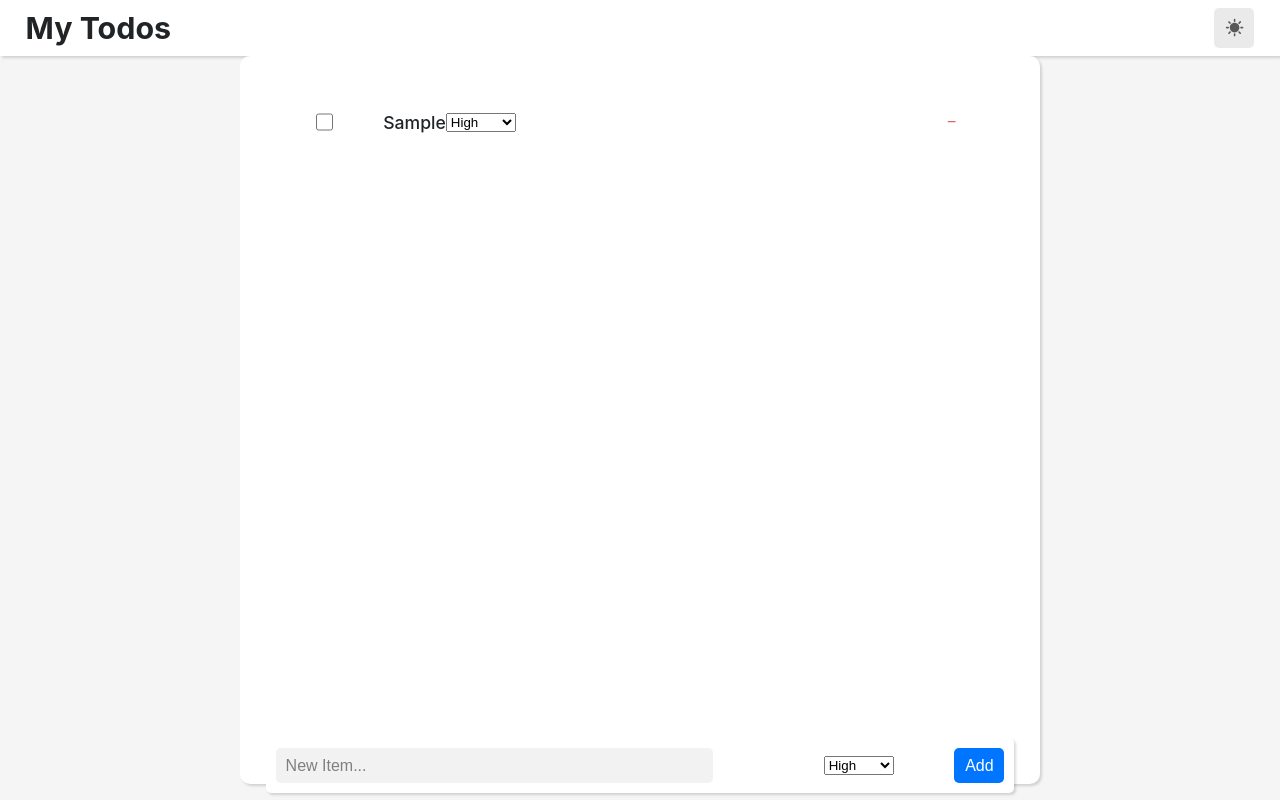
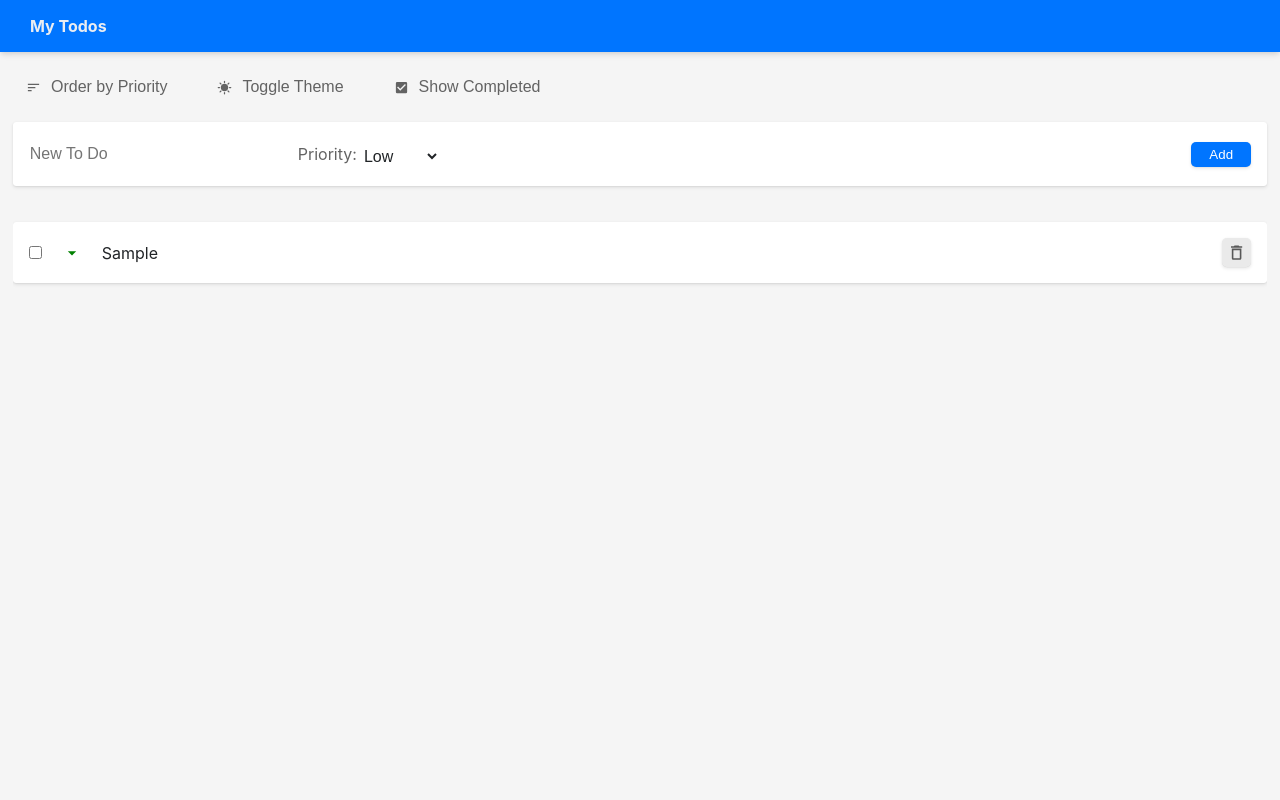
Before and after one commit to A00476611/pwa, a React (Create React App) app: page / in a window 1280 px wide. Both pictures are taken after typing "Sample" into the empty fields and a click on the button "Add". Built offline with nearby package versions, Linux system fonts and the light colour scheme; the HTML template or start-up script is replaced by a standard one.

Commit message:
Adds priorities and additional styles

```diff
--- a/src/App.css
+++ b/src/App.css
@@ -1,54 +1,98 @@
 
 :root {
-  --switcher-background: rgba(0, 0, 0, 0.082);
-  --switcher-color: rgb(88, 88, 88);
+  --button-background: rgba(0, 0, 0, 0.082);
+  --button-color: rgb(88, 88, 88);
   --input-bg:rgb(242 242 242);
   --input-placeholder-color:gray;
+  --nav-background: var(--primary-color);
 }
 
 [theme="dark"] {
-  --switcher-background: rgba(255, 255, 255, 0.082);
-  --switcher-color: rgb(179, 176, 176);
+  --button-background: rgba(255, 255, 255, 0.082);
+  --button-color: rgb(179, 176, 176);
   --input-bg:rgb(101, 100, 105);
-    --input-placeholder-color:white;
+  --input-placeholder-color:white;
+  --nav-background: var(--card-background);
 }
 
 .App {
   display: flex;
   flex-direction: column;
   align-items: center;
+  width: 100vw;
+  overflow-x: hidden;
 }
 
 .nav {
   width: 100%;
   box-sizing: border-box;
+  background-color: var( --nav-background);
+  padding: 1rem;
+  box-shadow: rgba(0, 0, 0, 0.1) 0px 4px 6px -1px, rgba(0, 0, 0, 0.06) 0px 2px 4px -1px;
   display: flex;
   align-items: center;
-  justify-content: space-between;
-  background-color: var(--nav-background);
-  padding: 1vh 2vw;
-  box-shadow: rgba(0, 0, 0, 0.15) 1.95px 1.95px 2.6px;
-  color: var(--text-color);
+  justify-content: start;
 }
 
-.nav > h1 {
-  justify-self: center;
-  font-size: 1.9rem;
+.nav >  h1 {
+  font-size: 1rem;
+  color: #eaedf2;
 }
 
 .nav > button {
-  background-color: var(--switcher-background);
+  margin-right: 30px;
+  color: white;
+}
+
+.horizontal-flex {
+  display: flex;
+  align-items: center;
+}
+
+button {
+  background-color: var(--button-background);
   padding: 3px;
-  color:var(--switcher-color);
-  width: 40px;
-  height: 40px;
+  color:var(--button-color);
   display: flex;
   align-items: center;
   justify-content: center;
 }
 
-.nav > button > svg {
+button > svg {
   font-size: 1.2rem;
+}
+
+#SideMenu {
+  height: 100%;
+  width: 0;
+  position: fixed;
+  z-index: 2;
+  top: 0;
+  left: 0;
+  background-color: var(--card-background) ;
+  overflow-x: hidden;
+  transition: 0.2s;
+  box-shadow: rgba(0, 0, 0, 0.15) 1.95px 1.95px 2.6px;
+}
+
+#SideMenu > div {
+  margin: 1rem;
+}
+
+#SideMenu > div>  button {
+  margin-bottom: 10px;
+}
+
+#MenuOverlay {
+  background-color: rgba(0, 0, 0, 0.164);
+  width: 100%;
+  height: 100%;
+  position: fixed;
+  top: 0;
+  left: 0;
+  display: none;
+  z-index: 1;
+  transition: 0.5s;
 }
 
 button {
@@ -57,6 +101,13 @@ button {
   border-radius: 5px;
   box-sizing: border-box;
   padding: 5px;
+  box-shadow:  0px 0.3px 0.9px rgba(0,0,0,0.1),0px 1.6px 3.6px rgba(0,0,0,0.1);
+  transition: .2s;
+  /* box-shadow: rgba(0, 0, 0, 0.15) 1.95px 1.95px 2.6px; */
+}
+
+button:hover:active {
+  box-shadow: none;
 }
 
 .primary-btn {
@@ -64,122 +115,175 @@ button {
   color:white;
 }
 
-.ToDoList{
-  width: 100%;
+.option-bar {
+  display: none;
+  align-items: center;
+  justify-content: start;
+  padding: 1rem;
+  width: 100vw;
   box-sizing: border-box;
-  height: 91vh;
-  padding: 0vh 5vw 5vh 5vw;
 }
 
-.ToDoList > div {
-  padding-top: 20px;
-  height: 90%;
+.option-bar > button {
+  margin-right: 30px;
+}
+
+#new-td {
+  display: flex;
+  flex-wrap: wrap;
+  align-items: center;
+  justify-content: space-between;
+  padding: 1rem;
+  margin-top: 1rem;
+  box-sizing: border-box;
+  width: 90vw;
+}
+
+#new-td > div {
+  display: flex;
+  align-items: center;
+  width: 100%;
+  margin-bottom: 10px;
+}
+
+#new-td  label {
+  color: var(--subtle);
+  font-size: small                                                                                                          ;
+}
+
+#new-td select {
+  border: none;
+  font-size: 1rem;
+  margin-top: 5px;
+  padding: 3px;
+  background-color: transparent;
+  color: var(--text-color);
+  font-size: small;
+}
+
+#new-td option {
+  color:var(--text-color);
+  background-color: var(--card-background);
+  padding: 3px;
+}
+
+#new-td  input {
+  background-color: transparent;
+  color: var(--text-color);
+  border: 1px solid transparent;
+  font-size: 1em;
+  transition: .2s;
+  height: 30px;
+  font-size: small;
+}
+
+#new-td  input:focus {
+  outline: none;
+  border-bottom: 1px solid var(--primary-color);
+}
+
+#new-td > button {
+  justify-self: end;
+  width: 60px;
+}
+
+.card {
+  background-color: var(--card-background);
+  box-shadow: 0px 0.3px 0.9px rgba(0,0,0,0.1),0px 1.6px 3.6px rgba(0,0,0,0.1);
+  border-radius: 3px;
+}
+
+
+.todo-list{
+  margin-top: 10px;
+  padding: 1rem 0;
+  box-sizing: border-box;
+  max-height: 80vh;
   overflow-y: auto;
 }
 
-.ToDoList > form {
+.todo {
+  justify-content: space-between;
   box-sizing: border-box;
-  padding: 10px;
-  background-color: var(--nav-background);
-  border-radius: 5px;
-  box-shadow: rgba(0, 0, 0, 0.15) 1.95px 1.95px 2.6px;
-  display: flex;
-  align-items: center;
-  justify-content: space-between;
-  margin-top: 20px;
+  padding:1rem;
+  margin-top: 10px;
+  width: 90vw;
+  cursor: pointer;
 }
 
-.ToDoList > form > input {
-  border: none;
-  border-radius: 5px;
-  padding: 5px 10px;
-  font-size: 1rem;
-  margin-right: 50px ;
-  height: 35px;
-  width: 60%;
-  box-sizing: border-box;
-  /* background-color: rgba(141, 141, 141, 0.185); */
-  background-color: var(--input-bg);
-  color: var(--text-color);
+.todo > div {
+  width: 80%;
 }
 
-.ToDoList > form > input::placeholder {
-  color: var(--input-placeholder-color);
+.prior {
+  margin:0 20px;
+  height: 20px;
+  width: 20px;
 }
 
-.ToDoList > form > button {
-  font-size: 1rem;
-  height: 35px;
-  width: 50px;
+.high-prior {
+  color: red;
 }
 
-.ToDoItem {
-  box-sizing: border-box;
-  display: flex;
-  align-items: center;
-  height: 60px;
-  width: 100%;
-  border-radius: 5px;
-  justify-content: space-between;
-  cursor: pointer;
-  transition: 200ms;
+.medium-prior {
+  color: var(--primary-color);
 }
 
-
-
-.ToDoItem > div {
-  display: flex;
-  align-items: center;
-}
-
-.ToDoItem input {
-  margin-right: 50px;
-  width: 1.1rem;
-  height: 1.1rem;
-}
-
-.ToDoItem span {
-  font-weight:500;
-  font-size: 1.1rem;
-}
-
-
-.remove-btn {
-  width: 25px;
-  height: 25px;
-  display: flex;
-  align-items: center;
-  justify-content: center;
-  color: rgba(204, 0, 0, 0.692);
-  background-color: transparent;
+.low-prior {
+  color: green;
 }
 
 @media (min-width: 720px) {
-  .ToDoList {
-      max-width: 800px;
-      box-sizing: border-box;
-      box-shadow: rgba(0, 0, 0, 0.15) 1.95px 1.95px 2.6px;
-      border-radius: 10px;
-      padding: 2vh 2vw;
-      background-color: var(--nav-background);
+  .nav {
+    padding-left: 30px;
+  }
+  .nav > button {
+    display: none;
   }
 
-  .ToDoItem {
-      padding: 0px 50px;
+  .option-bar {
+    display: flex;
   }
 
-  .ToDoItem:hover {
-      background-color: rgba(128, 128, 128, 0.062);
+  #new-td {
+    margin-top: 0px;
+    width: 98vw;
+  }
+
+  #new-td > div {
+    margin-bottom: 0;
+    width: initial;
+  }
+
+  #new-td > div > input {
+    width: inherit;
+    margin-right: 60px;
+    font-size: initial;
+  }
+
+  #new-td label{
+    font-size: initial;
+  }
+
+  #new-td select {
+    font-size: initial
+  }
+
+  .todo {
+    width: 98vw;
+  }
+
+
+  .ToDoItem {
+    padding: 0px 50px;
+  }
+
+  .todo:hover {
+    background-color: rgba(128, 128, 128, 0.062);
   }
   .remove-btn:hover {
-      background-color: rgb(252, 194, 194);
+    background-color: rgb(252, 194, 194);
   }
 
+
 }
-
-@media (min-height:1000px) {
-  .ToDoList {
-    margin-top: 3vh;
-    height: 90vh;
-  }
-}
--- a/src/App.tsx
+++ b/src/App.tsx
@@ -1,10 +1,9 @@
 import { FormEventHandler, useEffect, useState } from 'react';
-import {MdSunny, MdModeNight} from 'react-icons/md'
+import {MdSunny, MdModeNight, MdMenu as MenuIcon, MdSort, MdRemove, MdCheckBox, MdArrowDropUp, MdArrowDropDown, MdDelete, MdDeleteOutline} from 'react-icons/md'
 import { useTheme } from './hooks/useTheme';
 import { ToDoStorage } from './ToDoStorage';
-import { PriotityDropDown } from './components/PriorityDropDown';
-import { MdRemove as RemoveIcon } from 'react-icons/md';
 import './App.css';
+import { OptionButton } from './components/OptionButton/OptionButton';
 
 export type PriorityIndex = 0 | 1 | 2
 
@@ -14,10 +13,17 @@ export type ToDoItemType = {
   priority:0|1|2
 }
 
+type FilteredTodoItem = ToDoItemType & {
+  originalIndex:number
+}
+
 function App() {
   const {theme, toggleTheme} = useTheme()
 
-  const [todos, setTodos] = useState(ToDoStorage.getAllTodos())
+  const [todos, setTodos] = useState<ToDoItemType[]>(ToDoStorage.getAllTodos())
+  const [showCompleted, setShowCompleted] = useState(false)
+  const [prioritySort, setPrioritySort] = useState(false)
+  const [filteredTodos, setFilteredTodos] = useState<FilteredTodoItem[]>([])
 
   const handleAdd:FormEventHandler<HTMLFormElement> = (e) => {
     e.preventDefault()
@@ -45,48 +51,96 @@ function App() {
     })
   }
 
-    const handleItemPriorityChange = (index:number, newItemPriority?:PriorityIndex) => {
-        if(!newItemPriority) return
-        setTodos(todos => {
-            let copy = [...todos]
-            copy[index].priority = newItemPriority
-            return copy
+  const handleMenuClick = () => {
+    let sidemenu = document.getElementById("SideMenu")
+    let overlay = document.getElementById("MenuOverlay")
+    if(sidemenu && overlay) {
+      sidemenu.style.width = "300px"
+      overlay.style.display = "block"
+    }
+  }
+
+  const closeNav = () => {
+    let sidemenu = document.getElementById("SideMenu")
+    let overlay = document.getElementById("MenuOverlay")
+    if(sidemenu && overlay) {
+      sidemenu.style.width = "0vw"
+      overlay.style.display = "none"
+    }
+  }
+
+  const updateFilteredTodos = () => {
+    let newFilteredTodos = todos.map((todo,i) => {
+      return {...todo, originalIndex:i} as FilteredTodoItem
     })
+    newFilteredTodos = newFilteredTodos.filter((todo)=>showCompleted || !todo.isCompleted)
+    if(prioritySort) {
+      newFilteredTodos.sort((a,b)=>b.priority-a.priority)
+    }
+    setFilteredTodos(newFilteredTodos);
   }
 
   useEffect(()=>{
+    updateFilteredTodos()
+  }, [showCompleted, prioritySort])
+
+  useEffect(()=>{
     ToDoStorage.setAllTodos(todos)
+    updateFilteredTodos()
   }, [todos])
 
 
   return (
     <div className="App">
+      <div id='SideMenu'>
+        <div>
+          <button onClick={closeNav}>
+            <MenuIcon/>
+          </button>
+          <OptionButton Icon={MdSort} text={prioritySort?"Order by Time Added":"Order by Priority"} onClick={e => {setPrioritySort(prioritySort => !prioritySort); closeNav()}}/>
+          <OptionButton Icon={theme=="dark" ? MdModeNight : MdSunny} text='Toggle Theme' onClick={e=>{toggleTheme();closeNav()}}/>
+          <OptionButton Icon={MdCheckBox} text={`${showCompleted ? 'Hide' : 'Show'} Completed`} onClick={e=>{setShowCompleted(showCompleted => !showCompleted); closeNav()}}/>
+        </div>
+      </div>
+      <div id = 'MenuOverlay' onClick={closeNav}/>
       <div className='nav'>
+        <button className='menu-btn' onClick={handleMenuClick}>
+          <MenuIcon/>
+        </button>
         <h1> My Todos </h1>
-        <button onClick={toggleTheme}>
-          {theme === "dark" ? <MdModeNight /> : <MdSunny/>}
+      </div>
+      <div className='option-bar'>
+          <OptionButton Icon={MdSort} text={prioritySort?"Order by Time Added":"Order by Priority"} onClick={e => setPrioritySort(prioritySort => !prioritySort)}/>
+          <OptionButton Icon={theme=="dark" ? MdModeNight : MdSunny} text='Toggle Theme' onClick={toggleTheme}/>
+          <OptionButton Icon={MdCheckBox} text={`${showCompleted ? 'Hide' : 'Show'} Completed`} onClick={e=> setShowCompleted(showCompleted => !showCompleted)}/>
+      </div>
+      <form id='new-td' className='card' onSubmit={handleAdd}>
+        <div>
+          <input placeholder='New To Do' name='newItem'/><br/>
+          <label>Priority: </label>
+          <select name="priority">
+            <option value="0">Low</option>
+            <option value="1">Medium</option>
+            <option value="2">High</option>
+          </select>
+        </div>
+        <button className='primary-btn'>Add</button>
+      </form>
+      <div className='todo-list'>
+        {filteredTodos.map((todo,i) =>
+        <div className='todo card horizontal-flex' key={i} onClick={()=> handleItemClick(todo.originalIndex, todo.isCompleted)}>
+          <div className='horizontal-flex'>
+            <input type="checkbox" checked={todo.isCompleted} readOnly/>
+            {todo.priority === 0 && <MdArrowDropDown className='prior low-prior'/>}
+            {todo.priority === 1 && <MdRemove className='prior medium-prior'/>}
+            {todo.priority === 2 && <MdArrowDropUp className='prior high-prior'/>}
+            <span>{todo.title}</span>
+          </div>
+          <button onClick={e=>{e.stopPropagation();handleItemRemove(todo.originalIndex)}}>
+            <MdDeleteOutline />
           </button>
         </div>
-      <div className="ToDoList">
-        <div>
-          {todos.map((todo,i) => (
-              <div className="ToDoItem" onClick={()=> handleItemClick(i,todo.isCompleted)}>
-                  <div>
-                      <input type="checkbox" checked={todo.isCompleted} readOnly/>
-                      <span>{todo.title}</span>
-                      <PriotityDropDown value={todo.priority} onChange={newPriority => handleItemPriorityChange(i, newPriority)}/>
-                  </div>
-                  <button className="remove-btn" onClick={e=>{e.stopPropagation();handleItemRemove(i)}}>
-                      <RemoveIcon/>
-                  </button>
-              </div>
-          ))}
-        </div>
-        <form onSubmit={handleAdd}>
-            <input name="newItem" placeholder="New Item..."/>
-            <PriotityDropDown name="priority" />
-            <button type="submit" className="btn primary-btn">Add</button>
-        </form>
+        )}
       </div>
     </div>
   );
--- /dev/null
+++ b/src/components/OptionButton/OptionButton.tsx
@@ -0,0 +1,18 @@
+import { IconType } from "react-icons"
+import './styles.css'
+import { MouseEventHandler } from "react"
+
+export type OptionButtonProps = {
+    Icon:IconType,
+    text:string,
+    onClick?:MouseEventHandler
+}
+
+export const OptionButton = ({Icon, text, onClick=()=>{} }:OptionButtonProps) => {
+    return (
+        <button className="option-btn" onClick={onClick}>
+            <Icon/>
+            {text}
+        </button>
+    )
+}
--- /dev/null
+++ b/src/components/OptionButton/styles.css
@@ -0,0 +1,21 @@
+.option-btn {
+    display: flex;
+    width: fit-content;
+    background-color:transparent;
+    font-size: medium;
+    color: var(--subtle);
+    padding: 10px;
+    box-shadow: none;
+    transition: .2s;
+}
+
+.option-btn:hover {
+    background-color:rgba(102, 102, 102, 0.123);
+    box-shadow: rgba(0, 0, 0, 0.15) 1.95px 1.95px 2.6px;
+}
+
+.option-btn svg {
+    height: 15px;
+    width: 15px;
+    margin-right: 10px ;
+}
--- a/src/components/PriorityDropDown.tsx
+++ b/src/components/PriorityDropDown.tsx
@@ -19,12 +19,12 @@ export const PriotityDropDown = ({name, value, onChange}:PriotityDropDownProps)
         {
             onChange != undefined ?
 
-            <select name={name} value={value} onChange={e=>onChange(parseInt(e.target.value) as PriorityIndex)}>
-                {priorities.map((priority,i) => <option value={priority}>{priorities[i]}</option>)}
+            <select className="PriorityDropDown" name={name} value={value} onChange={e=>onChange(parseInt(e.target.value) as PriorityIndex)}>
+                {priorities.map((priority,i) => <option key={i} value={i}>{priority}</option>)}
             </select>
             :
-            <select name={name}>
-                {priorities.map((priority,i) => <option value={priority}>{priorities[i]}</option>)}
+            <select className="PriorityDropDown" name={name}>
+                {priorities.map((priority,i) => <option key={i} value={i}>{priority}</option>)}
             </select>
         }
         </>
--- a/src/components/ToDoList/ToDoList.css
+++ /dev/null
@@ -1,122 +0,0 @@
-:root{
-    --input-bg:rgb(242 242 242);
-    --input-placeholder-color:gray;
-}
-
-[theme="dark"] {
-    --input-bg:rgb(101, 100, 105);
-    --input-placeholder-color:white;
-}
-
-.ToDoList{
-    width: 100%;
-    box-sizing: border-box;
-    height: 91vh;
-    padding: 0vh 5vw 5vh 5vw;
-}
-
-.ToDoList > div {
-    padding-top: 20px;
-    height: 90%;
-    overflow-y: auto;
-}
-
-.ToDoList > form {
-    box-sizing: border-box;
-    padding: 10px;
-    background-color: var(--nav-background);
-    border-radius: 5px;
-    box-shadow: rgba(0, 0, 0, 0.15) 1.95px 1.95px 2.6px;
-    display: flex;
-    align-items: center;
-    justify-content: space-between;
-    margin-top: 20px;
-}
-
-.ToDoList > form > input {
-    border: none;
-    border-radius: 5px;
-    padding: 5px 10px;
-    font-size: 1rem;
-    margin-right: 50px ;
-    height: 35px;
-    width: 60%;
-    box-sizing: border-box;
-    /* background-color: rgba(141, 141, 141, 0.185); */
-    background-color: var(--input-bg);
-    color: var(--text-color);
-}
-
-.ToDoList > form > input::placeholder {
-    color: var(--input-placeholder-color);
-}
-
-.ToDoList > form > button {
-    font-size: 1rem;
-    height: 35px;
-    width: 50px;
-}
-
-.ToDoItem {
-    box-sizing: border-box;
-    display: flex;
-    align-items: center;
-    height: 60px;
-    width: 100%;
-    border-radius: 5px;
-    justify-content: space-between;
-    cursor: pointer;
-    transition: 200ms;
-}
-
-
-
-.ToDoItem > div {
-    display: flex;
-    align-items: center;
-}
-
-.ToDoItem input {
-    margin-right: 50px;
-    width: 1.1rem;
-    height: 1.1rem;
-}
-
-.ToDoItem span {
-    font-weight:500;
-    font-size: 1.1rem;
-}
-
-
-.remove-btn {
-    width: 25px;
-    height: 25px;
-    display: flex;
-    align-items: center;
-    justify-content: center;
-    color: rgba(204, 0, 0, 0.692);
-    background-color: transparent;
-}
-
-@media (min-width: 720px) {
-    .ToDoList {
-        max-width: 800px;
-        box-sizing: border-box;
-        box-shadow: rgba(0, 0, 0, 0.15) 1.95px 1.95px 2.6px;
-        border-radius: 10px;
-        padding: 2vh 2vw;
-        background-color: var(--nav-background);
-    }
-
-    .ToDoItem {
-        padding: 0px 50px;
-    }
-
-    .ToDoItem:hover {
-        background-color: rgba(128, 128, 128, 0.062);
-    }
-    .remove-btn:hover {
-        background-color: rgb(252, 194, 194);
-    }
-
-}
--- a/src/index.css
+++ b/src/index.css
@@ -2,13 +2,15 @@
   --body-background: whitesmoke;
   --primary-color: rgb(0, 117, 255);
   --text-color: #212427;
-  --nav-background: white;
+  --card-background: white;
+  --subtle: rgb(99, 99, 99)
 }
 
 [theme="dark"] {
   --body-background:rgb(23,23,26);
   --text-color: #eaedf2;
-  --nav-background: rgb(34,34,40);
+  --card-background: rgb(34,34,40);
+  --subtle: rgb(177, 177, 177)
 }
 
 *{
@@ -16,7 +18,7 @@
   padding: 0;
 }
 
-h1, h2, p, span, li{
+h1, h2, p, span, li, label{
   transition: color 200ms;
   color: var(--text-color);
 }
@@ -33,6 +35,7 @@ body {
   -webkit-font-smoothing: antialiased;
   -moz-osx-font-smoothing: grayscale;
   background-color: var(--body-background);
+  overflow-x: hidden;
 }
 
 code {
```
Lines whose indentation alone changed are shown as unchanged.
